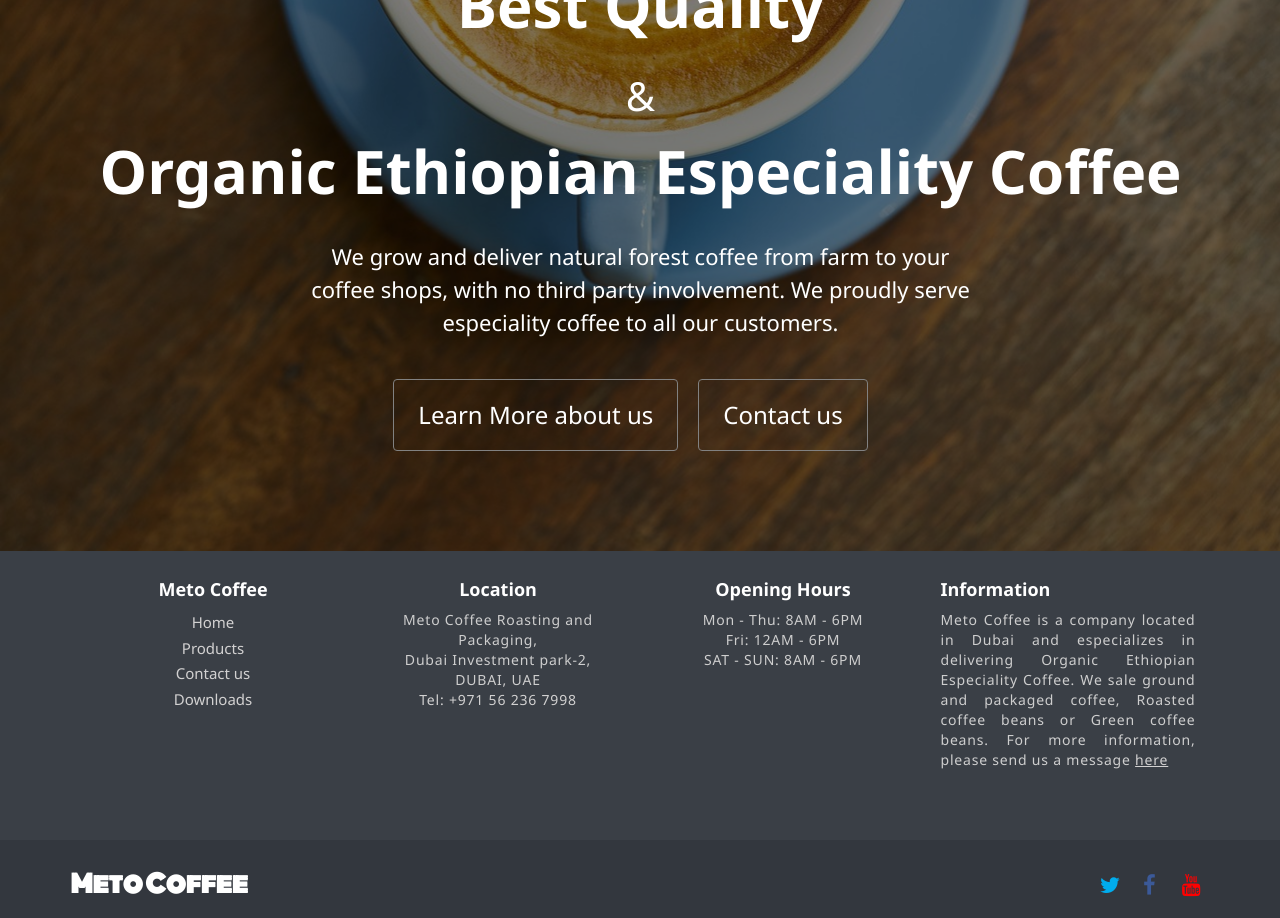
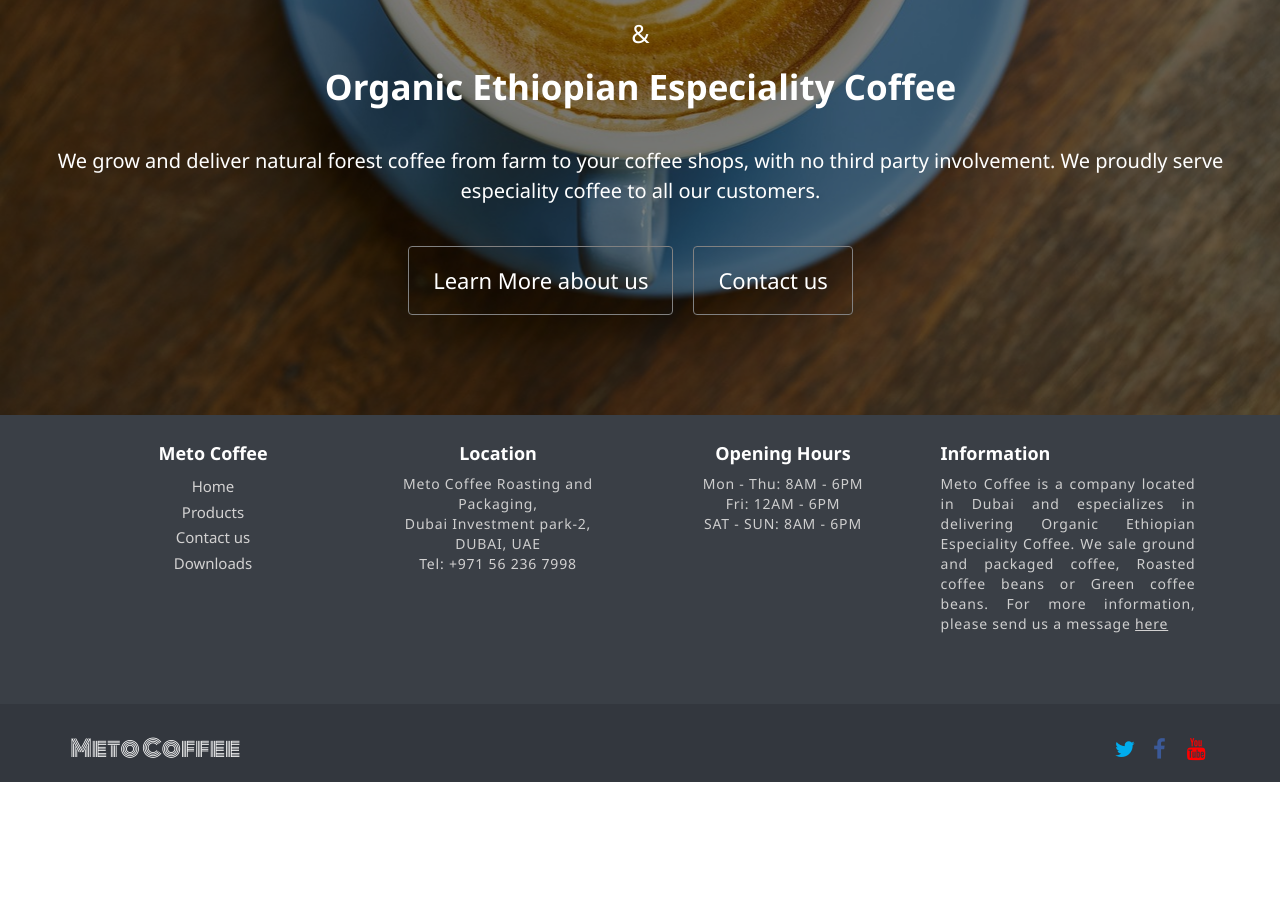
Before and after one commit to Dessagn/metocoffee, a React (Create React App) app in the folder client/: page / in a window 1280 px wide. Shown: the part 280-1198 px from the top of the page. After the commit the page ends 1062 px from the top, so only its background shows below. Built offline with nearby package versions, Linux system fonts and the light colour scheme.

Commit message:
ui improvement

```diff
--- a/client/src/App.css
+++ b/client/src/App.css
@@ -98,7 +98,8 @@
   margin-bottom: 10px;
 }
 .header-nightsky .navbar-brand h1{
-  font-size: 32px;
+  font-size: 28px;
+  margin-left: 0px;
 }
 
 .header-nightsky .navbar-brand:hover {
@@ -206,9 +207,8 @@
 #myFooter .second-bar .logo a{
   font-family: Monoton;
   color:white;
-  font-size: 24px;
+  font-size: 23px;
   float: left;
-  font-weight: bold;
   line-height: 68px;
   margin: 0;
   padding: 0;
@@ -246,7 +246,9 @@
 #myFooter .social-icons {
   float:right;
 }
-
+#myFooter .social-icons a{
+  padding-right: 5px;
+}
 
 #myFooter .facebook:hover {
   color: #0077e2;
--- a/client/src/components/Footer.jsx
+++ b/client/src/components/Footer.jsx
@@ -49,7 +49,7 @@
                     </div>
                     <div className="second-bar">
                         <div className="container">
-                        <h2 className="logo"><a href="/"> Meto Coffee</a></h2>
+                        <h4 className="logo"><a href="/"> Meto Coffee</a></h4>
                             <div className="social-icons">
                                 <a target="_blank" rel="noopener noreferrer" href="https://twitter.com/metoGreenCoffee" className="twitter"><i className="fa fa-twitter"></i></a>
                                 <a target="_blank" rel="noopener noreferrer" href="https://www.facebook.com/metoCoffee/" className="facebook"><i className="fa fa-facebook"></i></a>
--- a/client/src/components/Home.css
+++ b/client/src/components/Home.css
@@ -6,7 +6,7 @@
     margin-top: -1px;
     margin-bottom: -1px;
     background-size: cover;
-    padding-top: 50px;
+    padding-top: 40px;
     padding-bottom: 100px;
     text-align: center;
     width: 100%;
@@ -15,19 +15,21 @@
 .hero h1 {
     color: white;
     font-weight: bold;
-    font-size: 60px;
+    font-size: 35px;
     margin-bottom: 36px;
+    line-height: 1.1;
 }
 .hero h3{
     color: white;
-    font-size: 40px;
+    font-size: 25px;
 }
 
 .hero p {
     color: white;
-    font-size: 22px;
-    max-width: 660px;
-    margin: 0 auto 20px;
+    font-size: 20px;
+    padding-left: 10px;
+    padding-right: 10px;
+    margin: 40px auto 20px;
     font-weight: normal;
     line-height: 1.5;
 }
@@ -39,7 +41,7 @@
     outline:none;
     margin-right: 20px;
     margin-top: 20px;
-    font-size: 24px;
+    font-size: 22px;
     padding: 18px 24px;
     transition:0.2s background-color;
 }
```
Also changed, not shown: package.json (+7 -1 lines), 1 other file (tests, documents, lock files or other folders).
